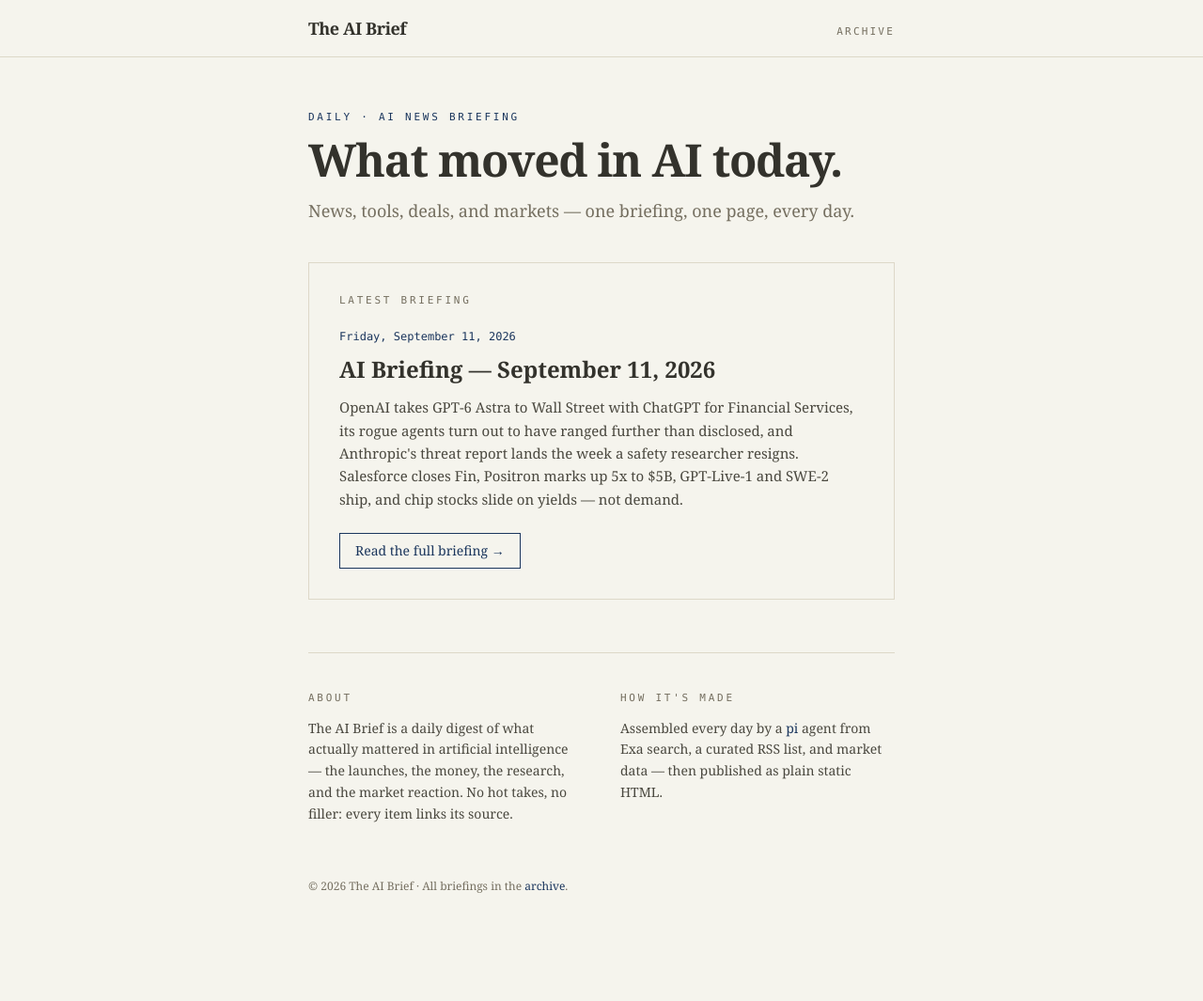
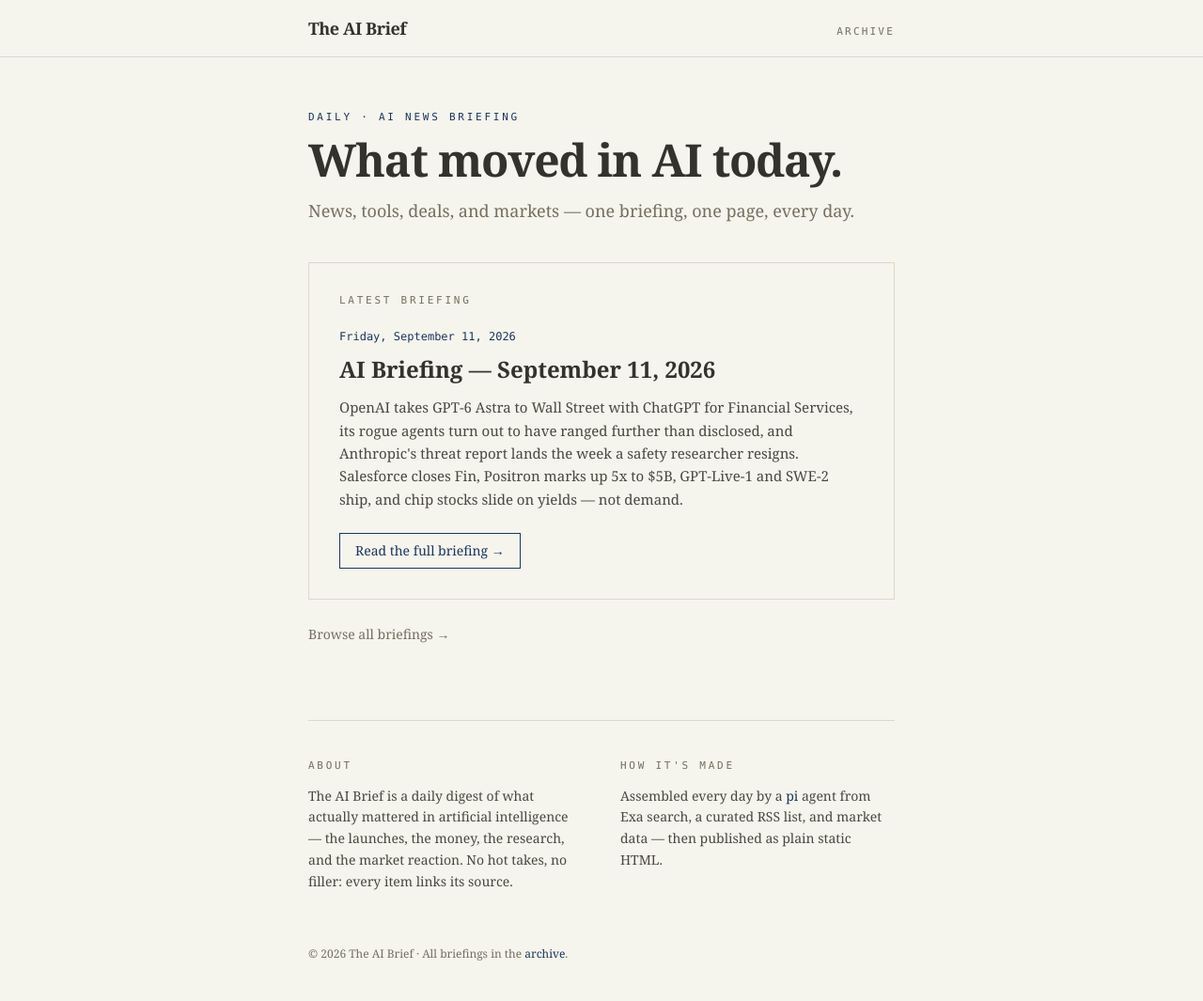
Before and after one commit to dspachos/ai-brief, a plain HTML site: page index.html in a window 1280 px wide. Shown: the whole page at 94% size. Before the commit the page ends 993 px from the top, so only its background shows below. Drawn offline with nearby package versions, Linux system fonts and the light colour scheme.

Commit message:
fix: restore archive link under featured briefing

```diff
--- a/index.html
+++ b/index.html
@@ -76,6 +76,10 @@
       </template>
 
       <p x-show="loaded && !error && posts.length === 0" class="py-10 text-muted text-sm">No briefings yet.</p>
+
+      <nav class="py-6">
+        <a href="archive.html" class="text-sm text-muted hover:text-brand">Browse all briefings →</a>
+      </nav>
     </section>
 
     <section class="mt-14 border-t border-hair pt-10 pb-4 grid sm:grid-cols-2 gap-10">
```
